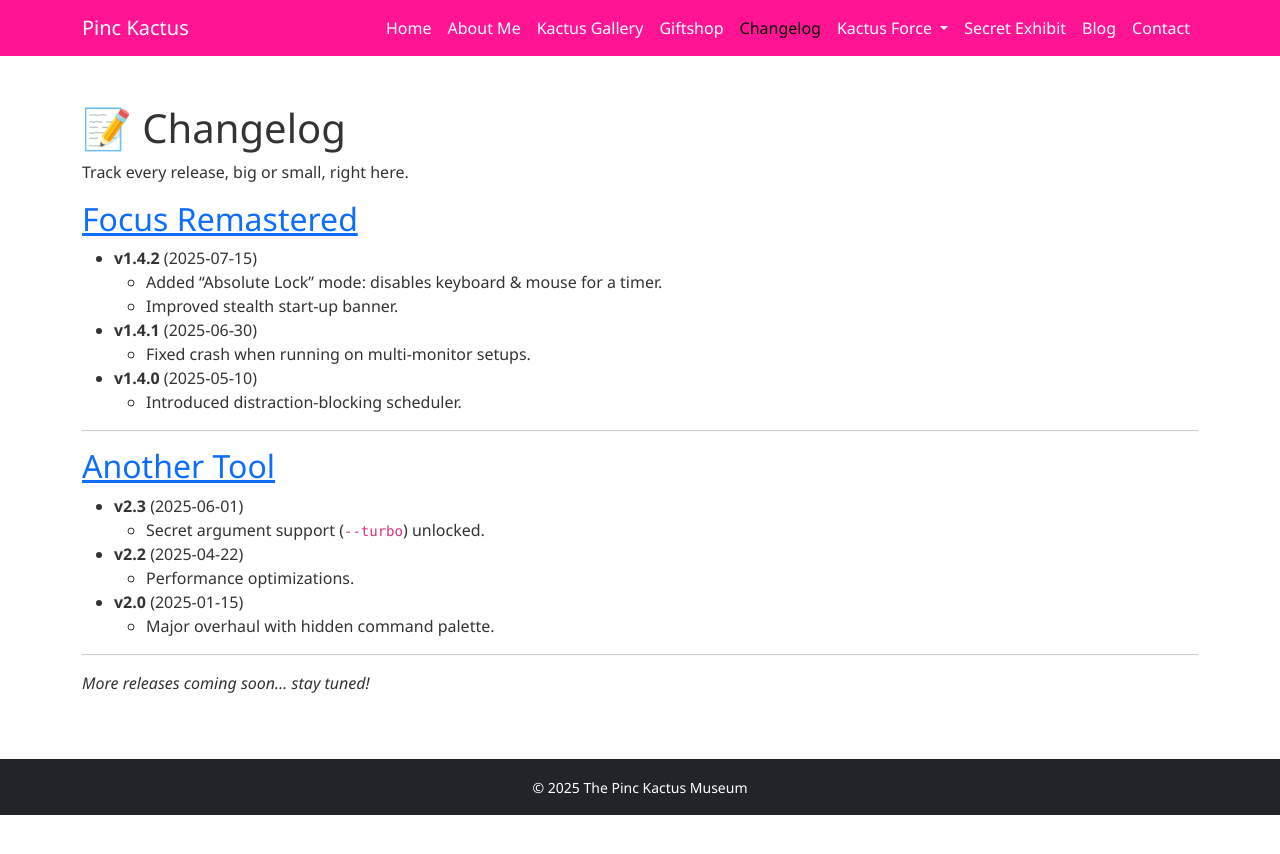
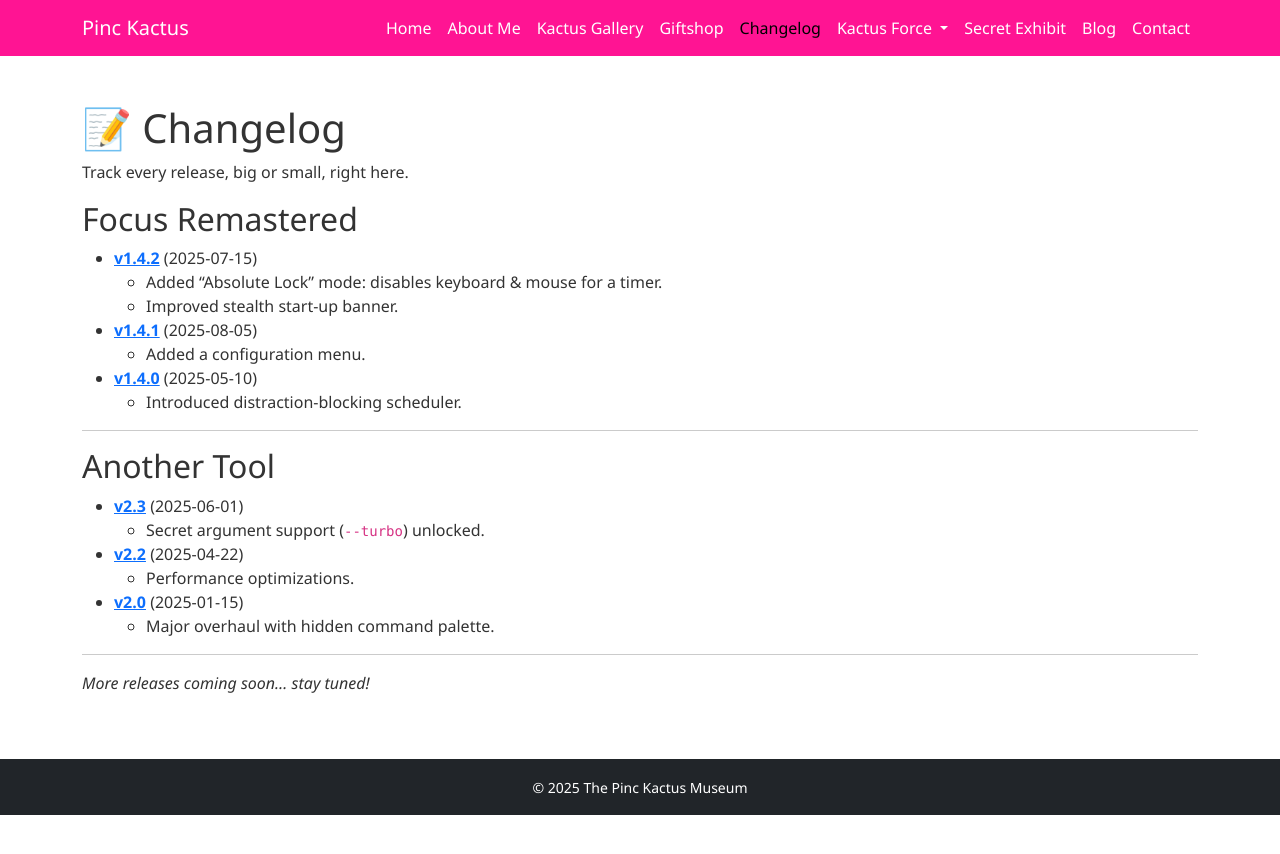
Before and after one commit to PincKactus/PincKactus.github.io, a Jekyll site: the page built from releases.md, in a window 1280 px wide. Shown: the top 854 px of the page. Built offline with Jekyll 4.4.1, drawn with Linux system fonts in a browser that asks for light colours; a script that is not in the unit is left out.

```diff
--- a/releases.md
+++ b/releases.md
@@ -8,23 +8,27 @@ permalink: /releases/
 
 Track every release, big or small, right here.
 
-## [Focus Remastered](assets/downloads/FocusRemastered.zip)
-- **v1.4.2** (2025-07-15)
+## Focus Remastered
+- **[v1.4.2]({{ '/assets/downloads/FocusRemastered-v1.4.2.zip' | relative_url }})** (2025-07-15)
   - Added “Absolute Lock” mode: disables keyboard & mouse for a timer.
   - Improved stealth start-up banner.
-- **v1.4.1** (2025-06-30)
-  - Fixed crash when running on multi-monitor setups.
-- **v1.4.0** (2025-05-10)
+
+- **[v1.4.1]({{ '/assets/downloads/FocusRemastered-v1.2.4.zip' | relative_url }})** (2025-08-05)
+  - Added a configuration menu.
+
+- **[v1.4.0]({{ '/assets/downloads/FocusRemastered-v1.0.0.zip' | relative_url }})** (2025-05-10)
   - Introduced distraction-blocking scheduler.
 
 ---
 
-## [Another Tool](assets/downloads/another-tool-v2.3.exe)
-- **v2.3** (2025-06-01)
+## Another Tool
+- **[v2.3]({{ '/assets/downloads/another-tool-v2.3.exe' | relative_url }})** (2025-06-01)
   - Secret argument support (`--turbo`) unlocked.
-- **v2.2** (2025-04-22)
+
+- **[v2.2]({{ '/assets/downloads/another-tool-v2.2.exe' | relative_url }})** (2025-04-22)
   - Performance optimizations.
-- **v2.0** (2025-01-15)
+
+- **[v2.0]({{ '/assets/downloads/another-tool-v2.0.exe' | relative_url }})** (2025-01-15)
   - Major overhaul with hidden command palette.
 
 ---
```
Also changed, not shown: giftshop.md (+2 -2 lines), 2 other files.
